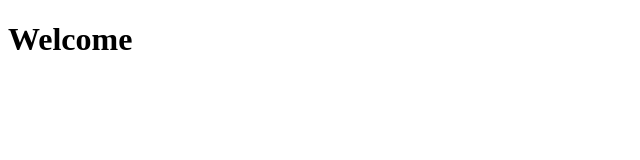
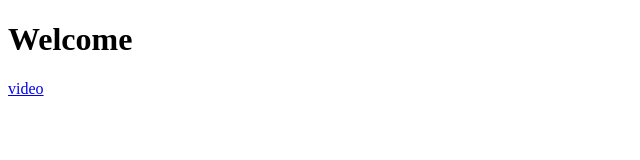
Before and after one commit to toner433/project1, a plain HTML site: page index.html in a window 1280 px wide. Shown: the full height of the page, 0-640 px from the left. Drawn offline with Linux system fonts and the light colour scheme.

Commit message:
добавление ссылки

```diff
--- a/index.html
+++ b/index.html
@@ -8,5 +8,6 @@
 <body>
     <div class="content"></div>
     <h1> Welcome</h1>
+    <a href="https://www.youtube.com/watch?v=L_ZF4ZbO_VI&ab_channel=SergeyKoroblyov">video</a>
 </body>
 </html>
```
